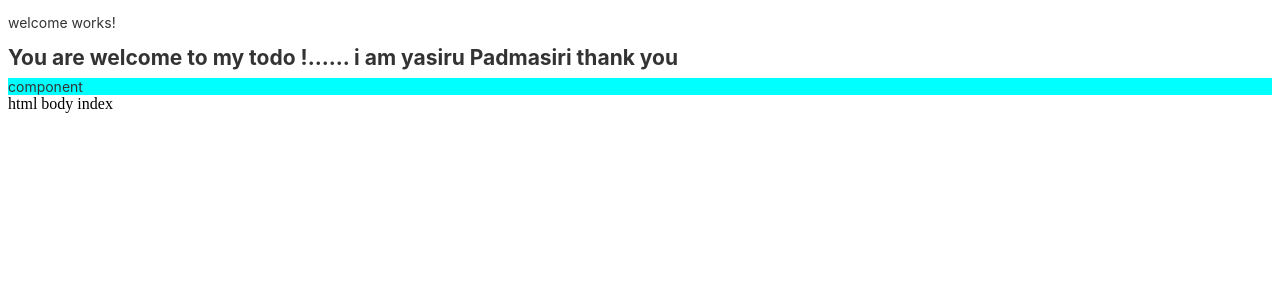
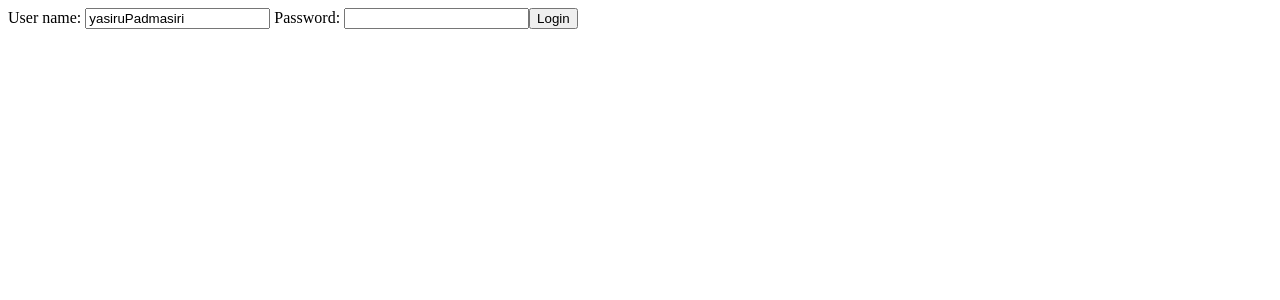
Before and after one commit to yasiruPadmasiri/angular_java_springboot, an Angular app in the folder frontend/todo/: page / in a window 1280 px wide. Shown: the top 300 px of the page. Built offline with nearby package versions, Linux system fonts and the light colour scheme.

Commit message:
create loging data binding

```diff
--- a/frontend/todo/src/app/app.component.html
+++ b/frontend/todo/src/app/app.component.html
@@ -6,7 +6,7 @@
 <!-- * * * * * * * * * Delete the template below * * * * * * * * * * -->
 <!-- * * * * * * * to get started with your project! * * * * * * * * -->
 <!-- * * * * * * * * * * * * * * * * * * * * * * * * * * * * * * * -->
-
+<!--
 <style>
   :host {
     font-family: -apple-system, BlinkMacSystemFont, "Segoe UI", Roboto, Helvetica, Arial, sans-serif, "Apple Color Emoji", "Segoe UI Emoji", "Segoe UI Symbol";
@@ -297,8 +297,17 @@
     }
   }
 </style>
-<app-welcome></app-welcome>
+<app-welcome></app-welcome> -->
 
+
+
+
+<app-login></app-login>
+
+
+
+
+<!--
 <h2>
  You are welcome to my
   {{title}} !......
@@ -307,4 +316,4 @@
 </h2>
 
 <div> component</div>
-<router-outlet></router-outlet>
+<router-outlet></router-outlet> -->
--- a/frontend/todo/src/app/login/login.component.html
+++ b/frontend/todo/src/app/login/login.component.html
@@ -1 +1,3 @@
-<p>login works!</p>
+User name: <input type="text" name="username" value="{{username}}">
+Password: <input type="password" name="password" value="{{password}}">
+<button (click)=handlelogin()>Login</button>
--- a/frontend/todo/src/app/login/login.component.ts
+++ b/frontend/todo/src/app/login/login.component.ts
@@ -7,9 +7,16 @@ import { Component, OnInit } from '@angular/core';
 })
 export class LoginComponent implements OnInit {
 
+  username='yasiruPadmasiri'
+  password=''
+
   constructor() { }
 
   ngOnInit(): void {
   }
 
+  handlelogin(){
+    console.log(this.username);
+  }
+
 }
--- a/frontend/todo/src/index.html
+++ b/frontend/todo/src/index.html
@@ -9,6 +9,6 @@
 </head>
 <body>
   <app-root></app-root>
-  <div>html body index</div>
+  <!-- <div>html body index</div> -->
 </body>
 </html>
```
